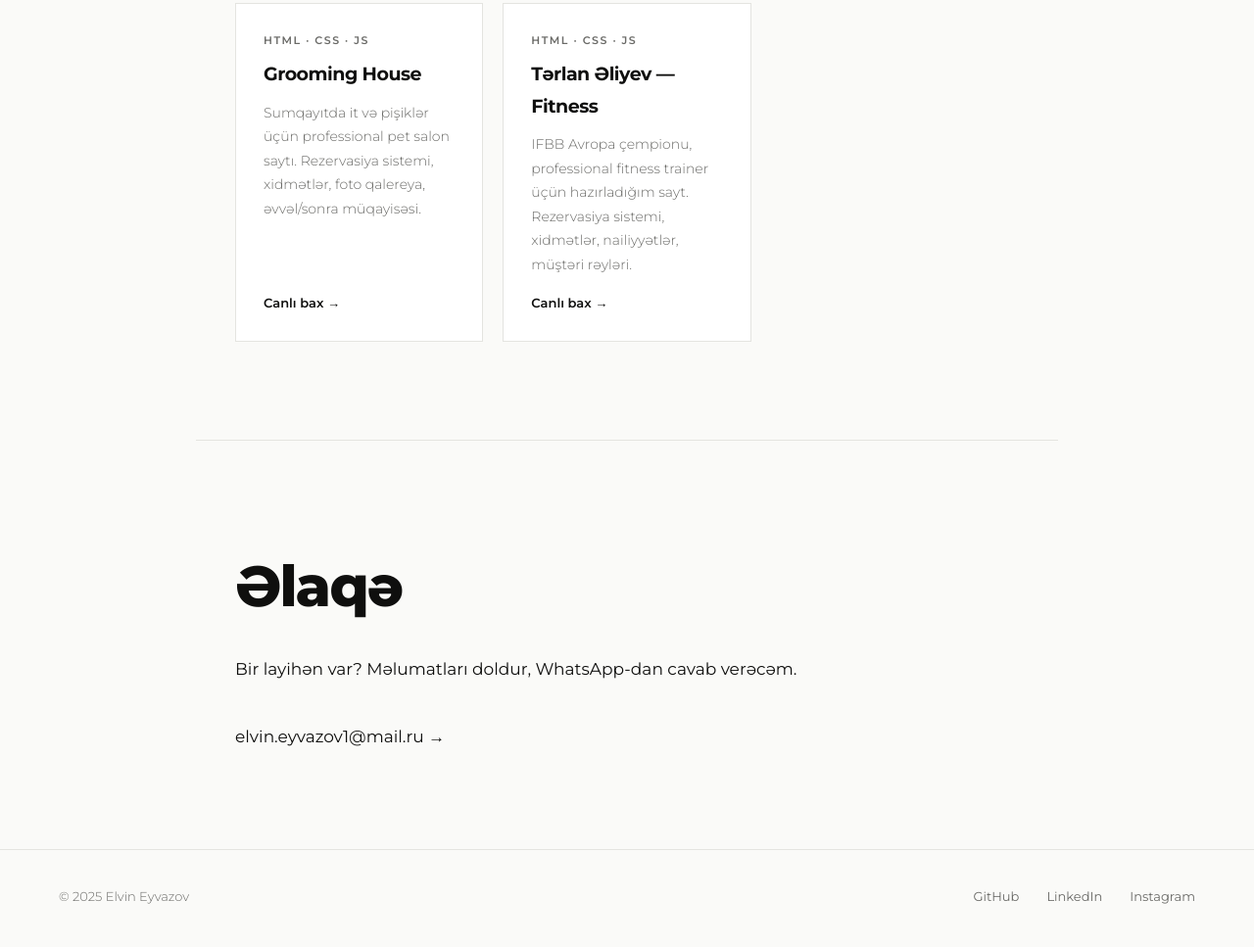
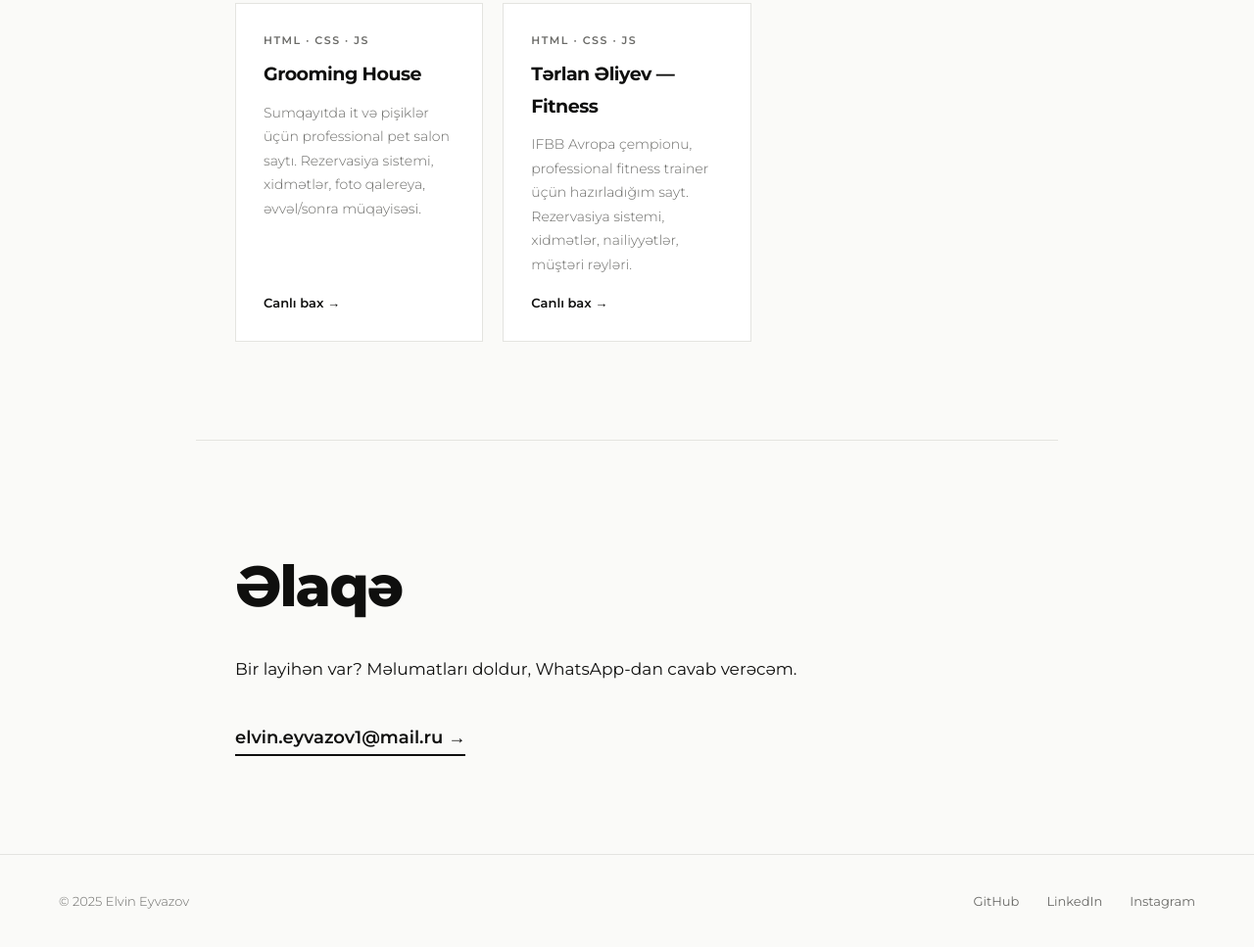
Before and after one commit to Elleo15/myportfile, a plain HTML site: page index.html in a window 1280 px wide. Shown: the part 2721-3688 px from the top of the page at 98% size. Drawn offline with Linux system fonts and the light colour scheme.

Commit message:
Update style.css

```diff
--- a/style.css
+++ b/style.css
@@ -800,3 +800,14 @@ footer {
   transition: opacity var(--ease);
 }
 .modal-btn:hover { opacity: 0.75; }
+
+.mail-btn {
+  display: inline-block;
+  font-size: 18px;
+  font-weight: 600;
+  color: var(--text);
+  border-bottom: 2px solid var(--text);
+  padding-bottom: 2px;
+  transition: opacity var(--ease);
+}
+.mail-btn:hover { opacity: 0.5; }
```
